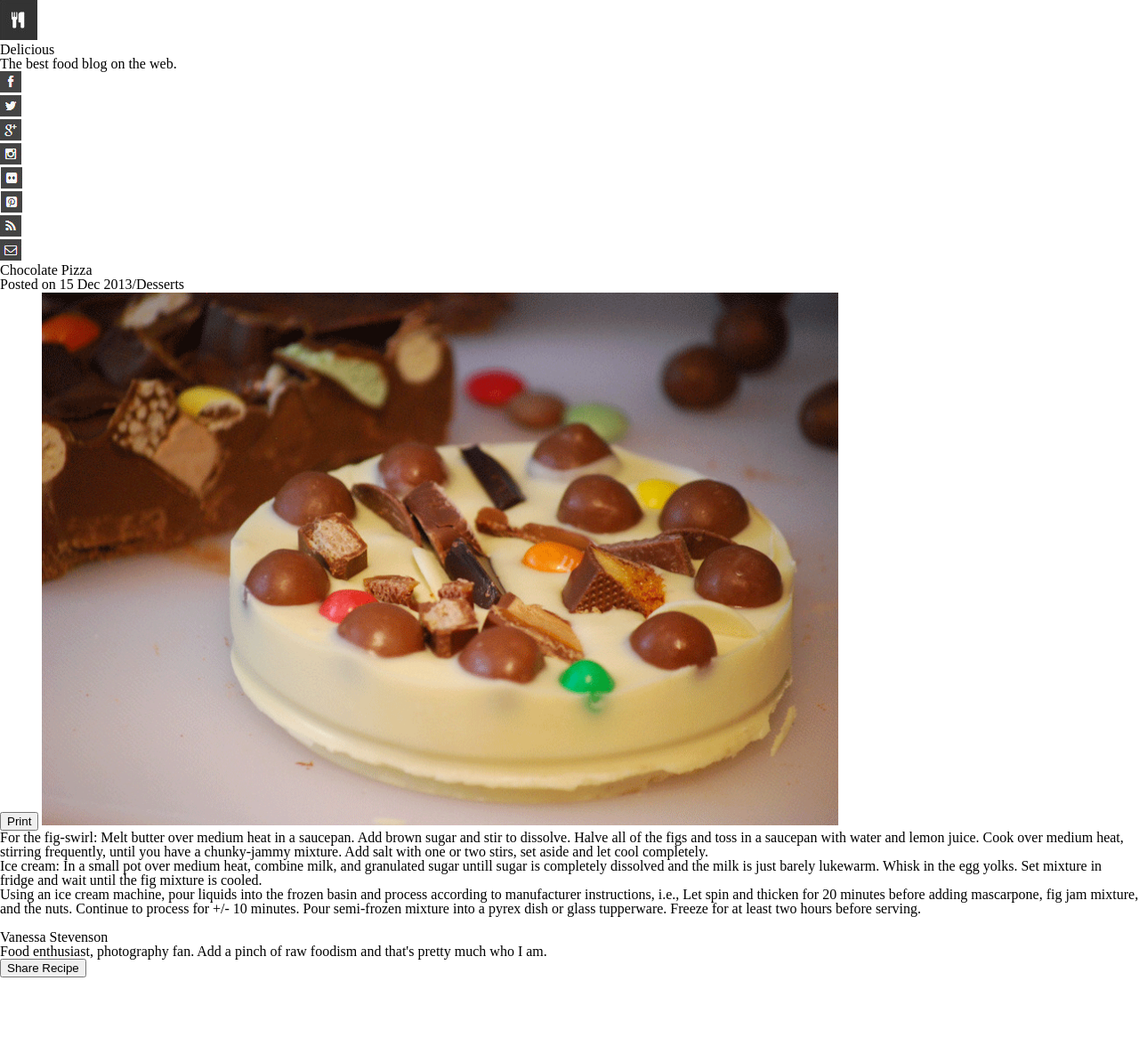
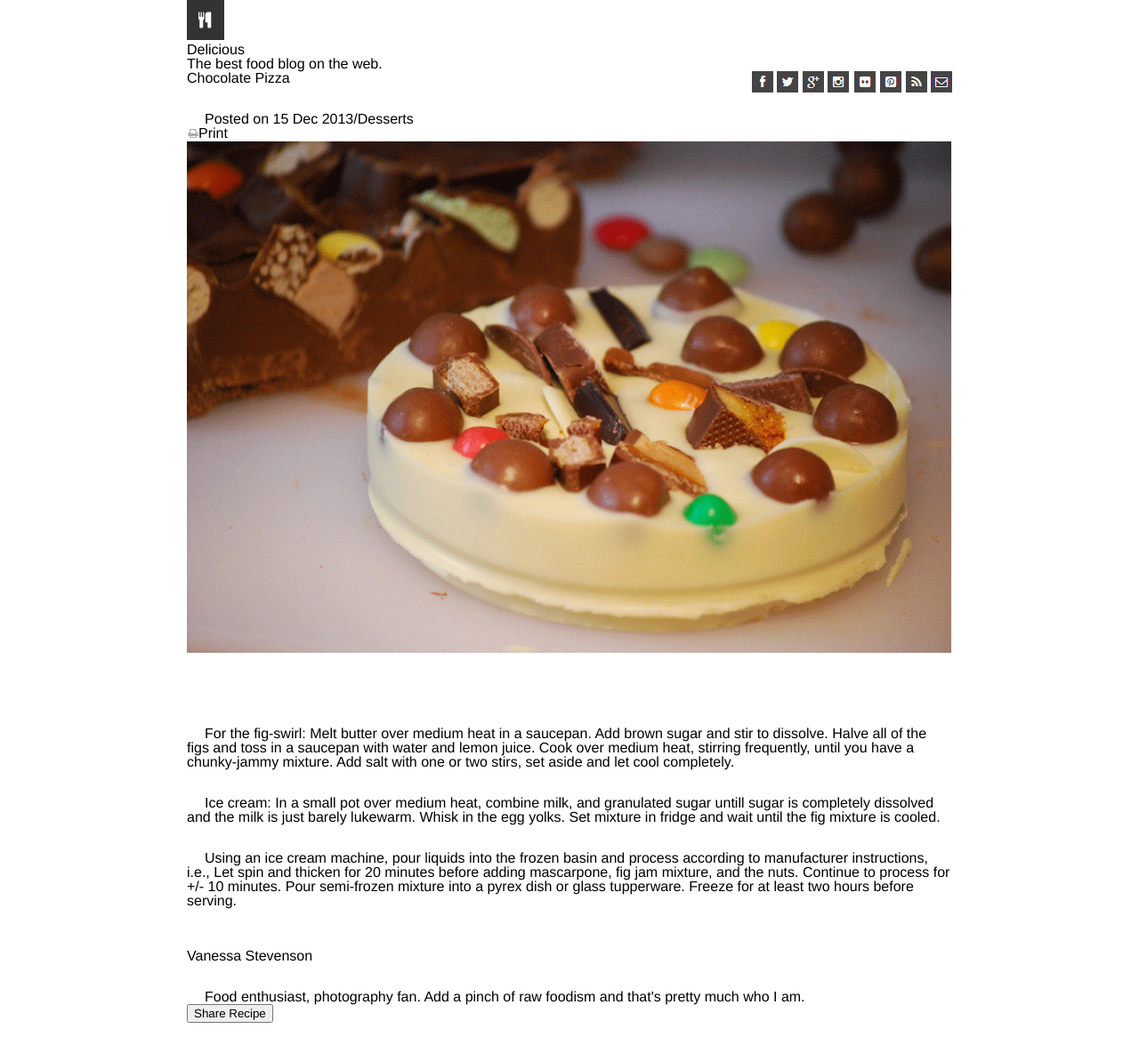
Before and after one commit to johannam999/chocolate-pizza, a plain HTML site: page index.html in a window 1280 px wide. Shown: the whole page at 89% size. Before the commit the page ends 1115 px from the top, so only its background shows below. Drawn offline with Linux system fonts and the light colour scheme.

Commit message:
pushing css changes

```diff
--- a/css/style.css
+++ b/css/style.css
@@ -0,0 +1,39 @@
+*{
+  font-family: helvetica, garamond;
+
+}
+body{
+  width:860px;
+  margin: 0px auto;
+}
+header{
+  font-family: helvetica, garamond;
+
+}
+nav li{
+  display: inline-block;
+}
+span {
+  display: ;
+}
+nav {
+  float:right;
+}
+#hero {
+  width: 100%;
+}
+.text {
+  padding-top: 50px;
+  padding-bottom:30px;
+}
+section p{
+  margin-top:30px;
+  text-indent: 20px;
+}
+div {
+  background-image: url('../img/list-bg.png');
+}
+a {
+  text-decoration: none;
+  color: black;
+}
--- a/index.html
+++ b/index.html
@@ -3,7 +3,7 @@
 <head>
   <meta charset="utf-8" />
   <meta http-equiv="X-UA-Compatible" content="IE=edge">
-  <title>Page Title</title>
+  <title>Delicious Chocolate Pizza</title>
   <meta name="viewport" content="width=device-width, initial-scale=1">
   <link rel="stylesheet" type="text/css" media="screen" href="css/reset.css" />
   <link rel="stylesheet" type="text/css" media="screen" href="css/style.css" />
@@ -12,8 +12,9 @@
 <body>
   <header>
     <img src = "img/logo.png" alt = "Logo" title = "logo">
-    <h2>Delicious</h2>
+    <span><h2>Delicious</h2>
     <p>The best food blog on the web.</p>
+  </span>
     <nav>
       <ul>
         <li><img src = "img/fb-icon.png" alt = "facebook link" title = "facebook link"> </li>
@@ -31,10 +32,10 @@
     <section>
       <h1>Chocolate Pizza</h1>
       <p>Posted on 15 Dec 2013/Desserts</p>
-      <button>Print</button>
-      <img src = "img/choco-pizza.png" alt = "Chocolate pizza" title = "Chocolate pizza" width= 70%>
+      <a href= "#"><img src= "img/print-icon.png" alt = "print link" title = "print link">Print</a>
+      <img id="hero" src = "img/choco-pizza.png" alt = "Chocolate pizza" title = "Chocolate pizza">
     </section>
-    <section>
+    <section class="text">
       <p>For the fig-swirl: Melt butter over medium heat in a saucepan. Add brown sugar and stir to dissolve. Halve all of the figs and toss in a saucepan with water and lemon juice. Cook over medium heat, stirring frequently, until you have a chunky-jammy mixture. Add salt with one or two stirs, set aside and let cool completely.</p>
 
       <p>Ice cream: In a small pot over medium heat, combine milk, and granulated sugar untill sugar is completely dissolved and the milk is just barely lukewarm. Whisk in the egg yolks. Set mixture in fridge and wait until the fig mixture is cooled.</p>
```
